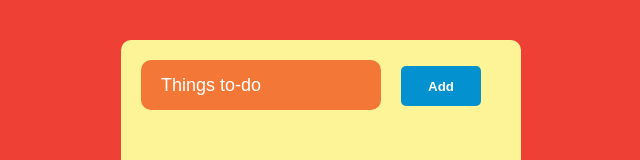
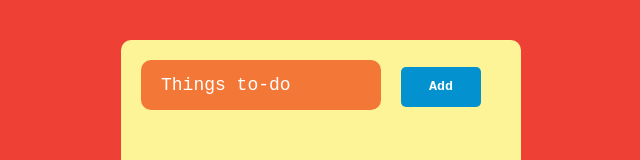
Before and after one commit to chiraganand9/React-to-do-app, a React (Create React App) app in the folder todolist/: page / in a window 1280 px wide. Shown: the top 160 px of the page, without its empty margins (319-959 px from the left). Built offline with nearby package versions, Linux system fonts and the light colour scheme.

Commit message:
Updated Typography

```diff
--- a/todolist/src/App.css
+++ b/todolist/src/App.css
@@ -20,6 +20,7 @@ body{
   margin: 20px;
   color: white;
   font-size: 18px;
+  font-family: 'Roboto Mono', monospace;
 }
 
 #to-do-form input::placeholder{
@@ -38,5 +39,6 @@ body{
   cursor: pointer;
   background-color: #0392cf;
   font-weight: bolder;
+  font-family: 'Roboto Mono', monospace;
   color: white;
 }
```
